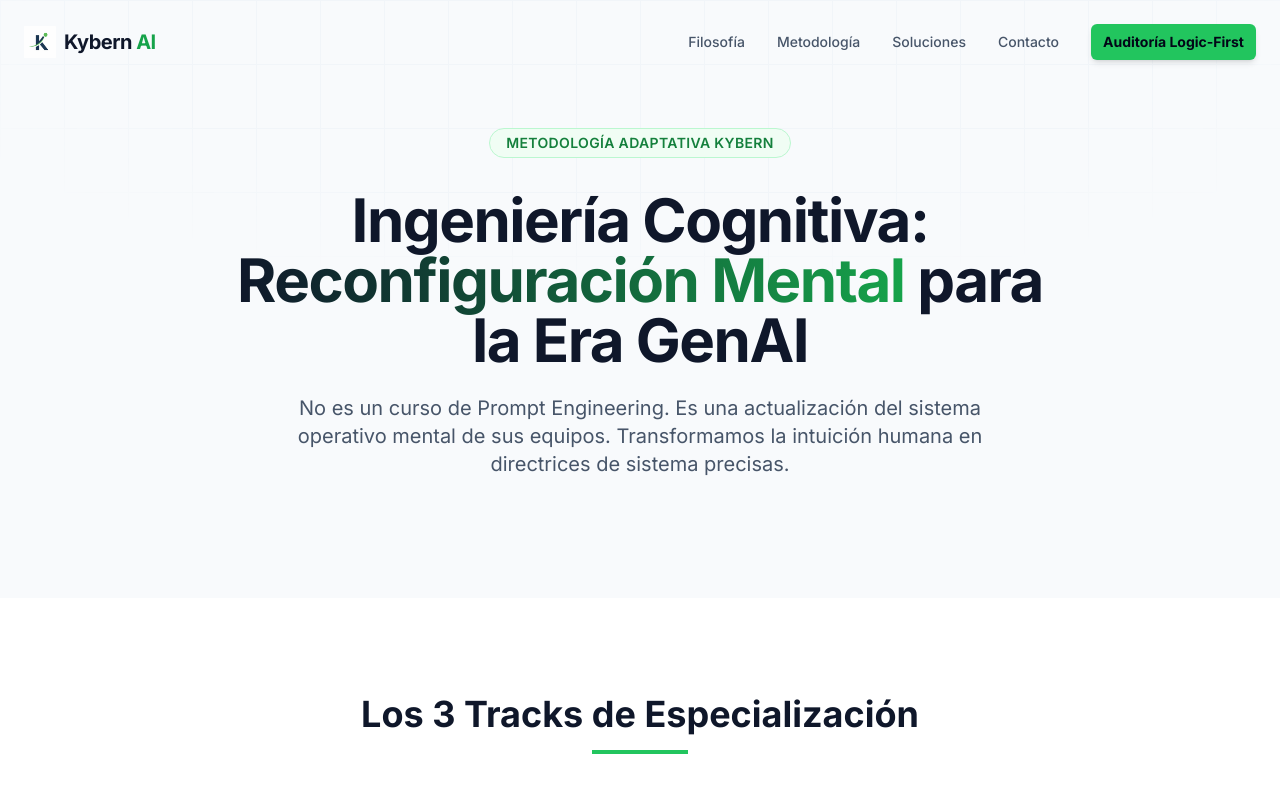
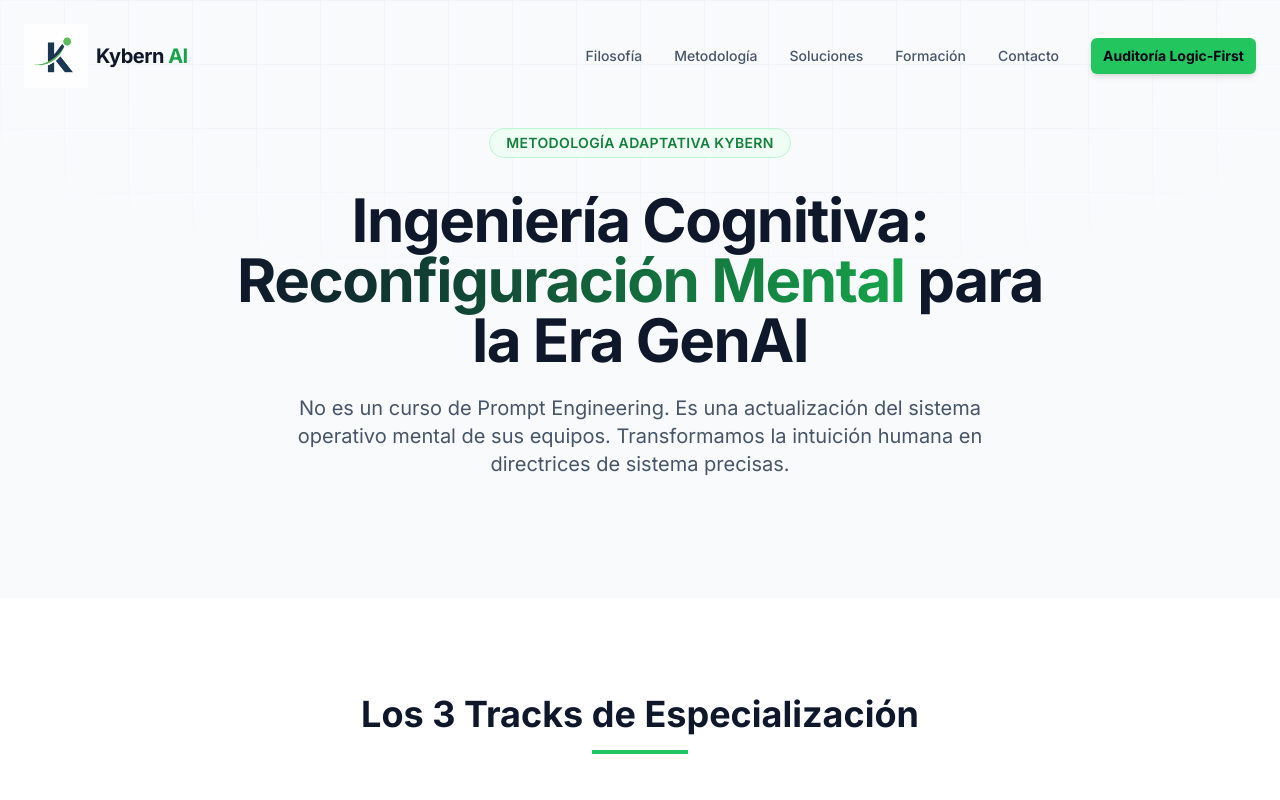
Before and after one commit to AmericoGarciaG/Kybern_Website, a Next.js app: page /ingenieria-cognitiva in a window 1280 px wide. Shown: the top 800 px of the page. Built offline with nearby package versions, Linux system fonts and the light colour scheme.

Commit message:
fix: resize logos, add training link, fix dropdown transparency

```diff
--- a/components/footer.tsx
+++ b/components/footer.tsx
@@ -11,9 +11,9 @@
                         <Image
                             src="/images/logo-icon.png"
                             alt="Kybern AI Logo"
-                            width={32}
-                            height={32}
-                            className="w-8 h-8 group-hover:scale-105 transition-transform"
+                            width={80}
+                            height={80}
+                            className="w-20 h-20 group-hover:scale-105 transition-transform"
                         />
                         <span className="text-lg font-bold text-white tracking-tight">Kybern <span className="text-green-600">AI</span></span>
                     </Link>
--- a/components/navbar.tsx
+++ b/components/navbar.tsx
@@ -23,6 +23,7 @@
         { name: "Filosofía", href: "#manifesto" },
         { name: "Metodología", href: "#methodology" },
         { name: "Soluciones", href: "#solutions" },
+        { name: "Formación", href: "/ingenieria-cognitiva" },
         { name: "Contacto", href: "#contact" },
     ];
 
@@ -41,9 +42,9 @@
                     <Image
                         src="/images/logo-icon.png"
                         alt="Kybern AI Logo"
-                        width={32}
-                        height={32}
-                        className="w-8 h-8 group-hover:scale-105 transition-transform"
+                        width={64}
+                        height={64}
+                        className="w-16 h-16 group-hover:scale-105 transition-transform"
                     />
                     <span className="text-xl font-bold tracking-tight text-slate-900">
                         Kybern <span className="text-green-600">AI</span>
--- a/components/ui/select.tsx
+++ b/components/ui/select.tsx
@@ -75,7 +75,7 @@
         <SelectPrimitive.Content
             ref={ref}
             className={cn(
-                "relative z-50 max-h-96 min-w-[8rem] overflow-hidden rounded-md border bg-popover text-popover-foreground shadow-md data-[state=open]:animate-in data-[state=closed]:animate-out data-[state=closed]:fade-out-0 data-[state=open]:fade-in-0 data-[state=closed]:zoom-out-95 data-[state=open]:zoom-in-95 data-[side=bottom]:slide-in-from-top-2 data-[side=left]:slide-in-from-right-2 data-[side=right]:slide-in-from-left-2 data-[side=top]:slide-in-from-bottom-2",
+                "relative z-50 max-h-96 min-w-[8rem] overflow-hidden rounded-md border bg-white text-popover-foreground shadow-lg data-[state=open]:animate-in data-[state=closed]:animate-out data-[state=closed]:fade-out-0 data-[state=open]:fade-in-0 data-[state=closed]:zoom-out-95 data-[state=open]:zoom-in-95 data-[side=bottom]:slide-in-from-top-2 data-[side=left]:slide-in-from-right-2 data-[side=right]:slide-in-from-left-2 data-[side=top]:slide-in-from-bottom-2",
                 position === "popper" &&
                 "data-[side=bottom]:translate-y-1 data-[side=left]:-translate-x-1 data-[side=right]:translate-x-1 data-[side=top]:-translate-y-1",
                 className
```
